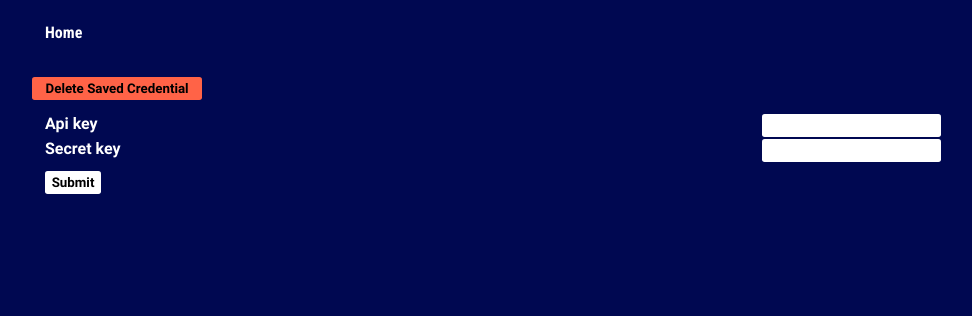
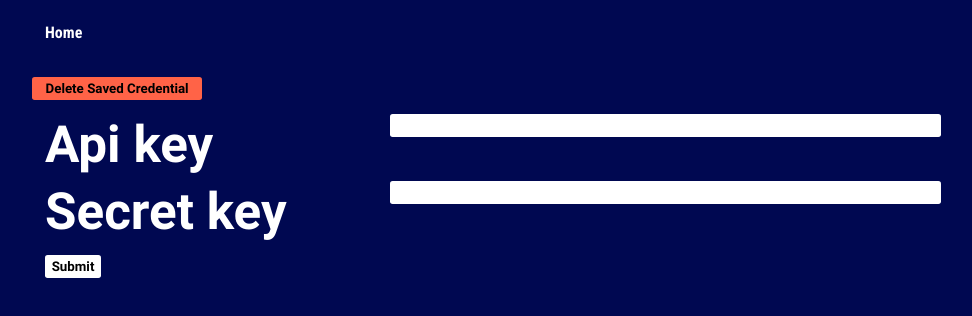
Before and after one commit to Troll321/IndodaxHistory, a website: page public/index.html in a window 1280 px wide. Shown: the whole page, without its empty margins (147-1119 px from the left). Drawn offline with Linux system fonts and the light colour scheme.

Commit message:
minim adjusment

```diff
--- a/public/index.html
+++ b/public/index.html
@@ -111,12 +111,18 @@
             position: absolute;
             right: 0;
             font-family: robotoLight;
+            width: 60%;
         }
 
         #apiDiv, #secretDiv{
             position: relative;
             width: 100%;
         }
+
+        #apiLabel, #secretLabel{
+            font-size: 4vw;
+        }
+
 
         #secretDiv{
             margin-top: .4em;
```
